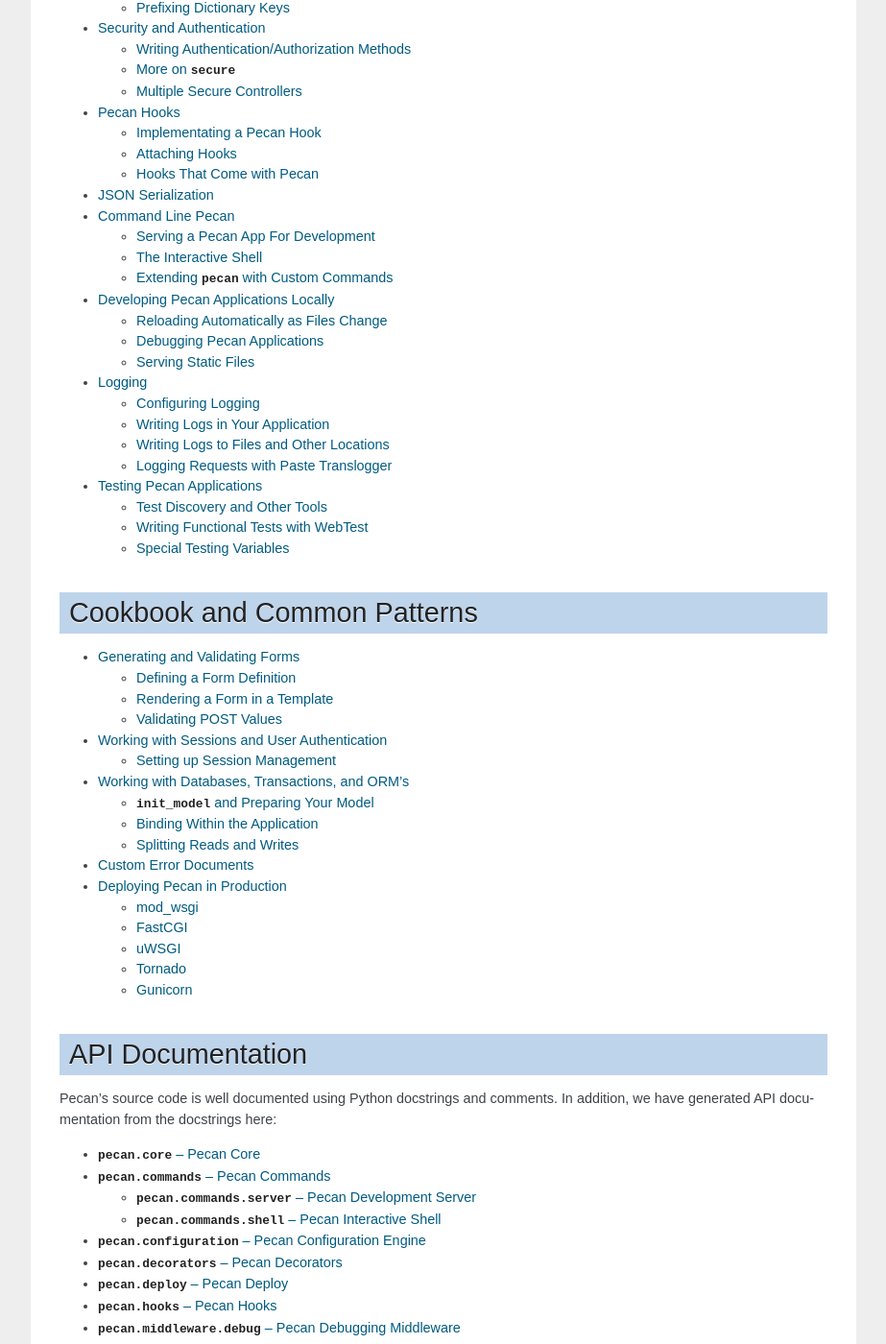
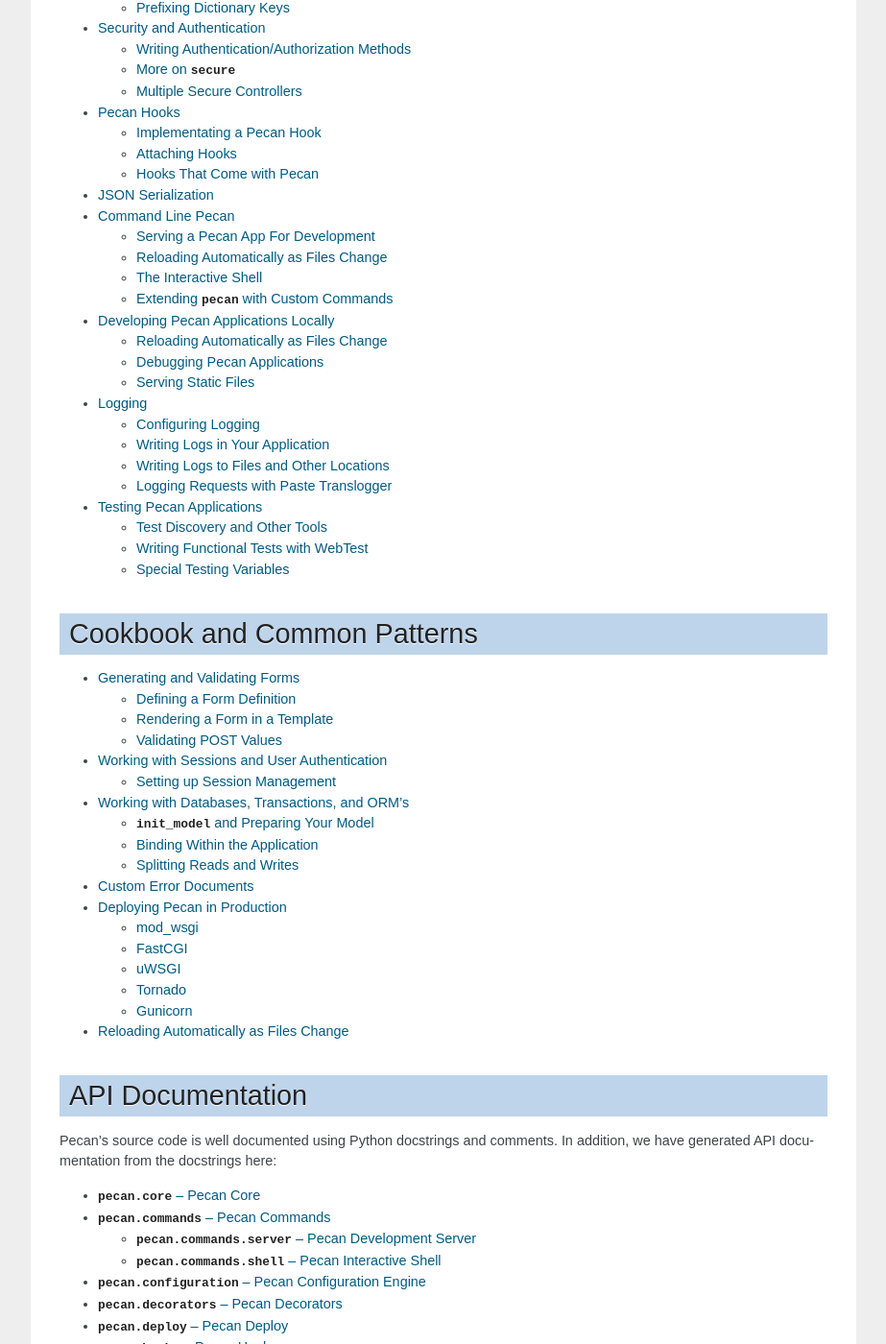
Before and after one commit to stackforge/pecan, a Sphinx documentation site: the page built from docs/source/index.rst, in a window 1280 px wide and 1400 px high, scrolled down 1280 px. Shown: the whole window at 96% size, without its empty margins (198-1121 px from the left). Built offline with Sphinx 7.4.7, drawn with Linux system fonts in a browser that asks for light colours; some of the changed lines change nothing that is shown.

Commit message:
Got rid of sphinx toc warning.
Added reload.rst to the Cookbook toc and moved the title heading
from the including templates into it.

```diff
--- a/docs/source/commands.rst
+++ b/docs/source/commands.rst
@@ -26,8 +26,6 @@
 The server ``host`` and ``port`` in your configuration file can be changed as
 described in :ref:`server_configuration`.
 
-Reloading Automatically as Files Change
-+++++++++++++++++++++++++++++++++++++++
 .. include:: reload.rst
 
 The Interactive Shell
--- a/docs/source/development.rst
+++ b/docs/source/development.rst
@@ -3,8 +3,6 @@
 Developing Pecan Applications Locally
 =====================================
 
-Reloading Automatically as Files Change
----------------------------------------
 .. include:: reload.rst
 
 Debugging Pecan Applications
--- a/docs/source/index.rst
+++ b/docs/source/index.rst
@@ -56,6 +56,7 @@
    databases.rst
    errors.rst
    deployment.rst
+   reload.rst
 
 
 API Documentation
--- a/docs/source/reload.rst
+++ b/docs/source/reload.rst
@@ -1,3 +1,6 @@
+Reloading Automatically as Files Change
+---------------------------------------
+
 Pausing to restart your development server as you work can be interruptive, so
 ``pecan serve`` provides a ``--reload`` flag to make life easier.
 
```
